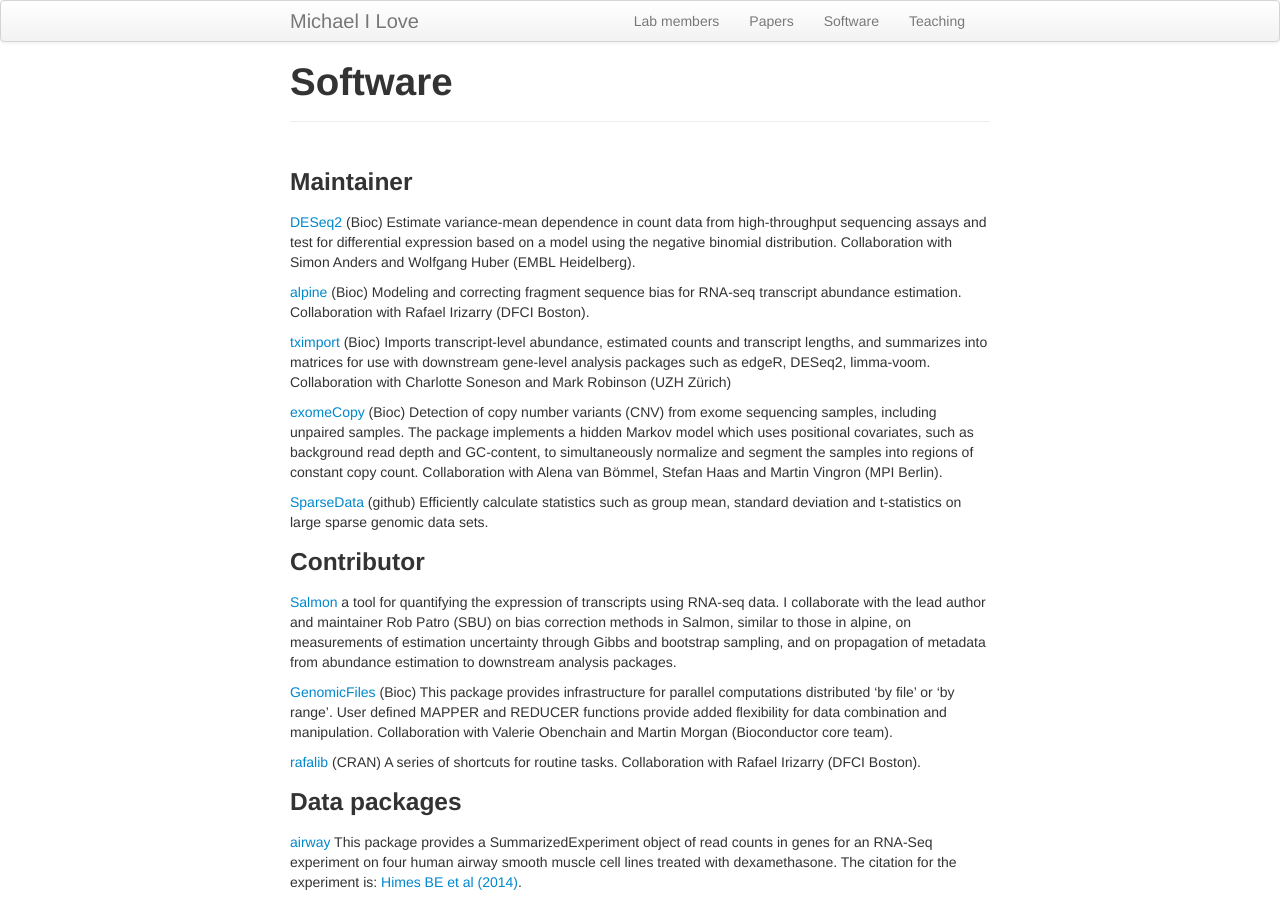
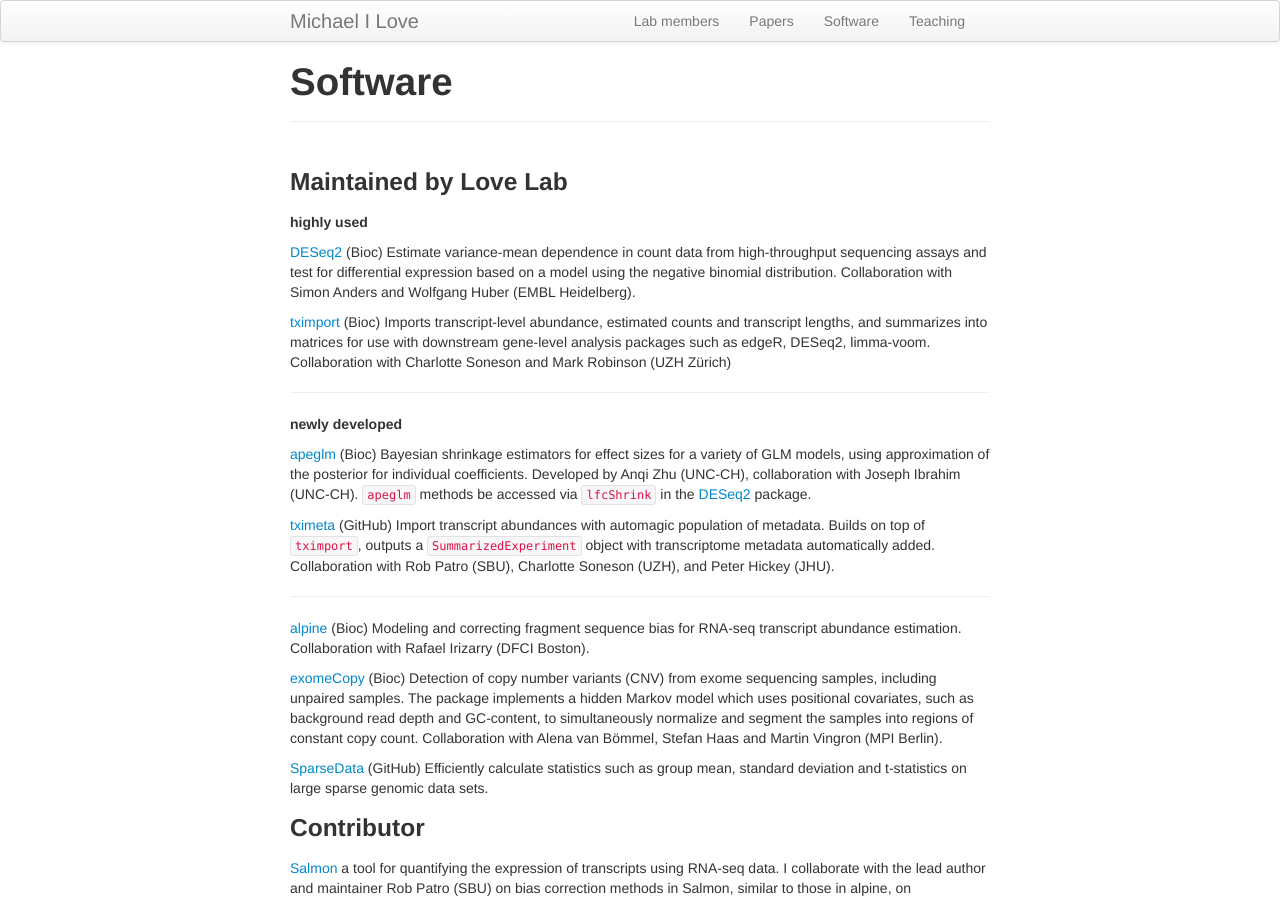
Before and after one commit to mikelove/mikelove.github.io, a Jekyll site: the page built from pages/software.md, in a window 1280 px wide and 900 px high. Built offline with Jekyll 4.4.1, drawn with Linux system fonts in a browser that asks for light colours.

Commit message:
update software

```diff
--- a/pages/software.md
+++ b/pages/software.md
@@ -3,7 +3,9 @@ layout: page
 title: "Software"
 ---
 
-### Maintainer
+### Maintained by Love Lab
+
+**highly used**
 
 [DESeq2](http://bioconductor.org/packages/DESeq2) (Bioc)
 Estimate variance-mean dependence in count data from high-throughput
@@ -11,16 +13,35 @@ sequencing assays and test for differential expression based on a
 model using the negative binomial distribution.
 Collaboration with Simon Anders and Wolfgang Huber (EMBL Heidelberg).
 
-[alpine](http://bioconductor/packages/alpine) (Bioc)
-Modeling and correcting fragment sequence bias for RNA-seq transcript
-abundance estimation.
-Collaboration with Rafael Irizarry (DFCI Boston).
-
 [tximport](http://bioconductor.org/packages/tximport) (Bioc)
 Imports transcript-level abundance, estimated counts and transcript
 lengths, and summarizes into matrices for use with downstream
 gene-level analysis packages such as edgeR, DESeq2, limma-voom.
 Collaboration with Charlotte Soneson and Mark Robinson (UZH Zürich)
+
+---
+
+**newly developed**
+
+[apeglm](http://bioconductor.org/packages/apeglm) (Bioc) Bayesian
+shrinkage estimators for effect sizes for a variety of GLM models,
+using approximation of the posterior for individual coefficients.
+Developed by Anqi Zhu (UNC-CH), collaboration with Joseph Ibrahim
+(UNC-CH). `apeglm` methods be accessed via `lfcShrink` in
+the [DESeq2](http://bioconductor.org/packages/DESeq2) package.
+
+[tximeta](https://github.com/mikelove/tximeta) (GitHub) Import
+transcript abundances with automagic population of metadata.
+Builds on top of `tximport`, outputs a `SummarizedExperiment` object
+with transcriptome metadata automatically added. Collaboration with
+Rob Patro (SBU), Charlotte Soneson (UZH), and Peter Hickey (JHU).
+
+---
+
+[alpine](http://bioconductor/packages/alpine) (Bioc)
+Modeling and correcting fragment sequence bias for RNA-seq transcript
+abundance estimation.
+Collaboration with Rafael Irizarry (DFCI Boston).
 
 [exomeCopy](http://bioconductor.org/packages/exomeCopy) (Bioc)
 Detection of copy number variants (CNV) from exome sequencing samples,
@@ -31,7 +52,7 @@ into regions of constant copy count.
 Collaboration with Alena van Bömmel, Stefan Haas and Martin Vingron
 (MPI Berlin).
 
-[SparseData](http://github.com/mikelove/SparseData) (github)
+[SparseData](http://github.com/mikelove/SparseData) (GitHub)
 Efficiently calculate statistics such as group mean, standard
 deviation and t-statistics on large sparse genomic data sets.
 
```
Also changed, not shown: pages/papers.md (+3 -3 lines).
